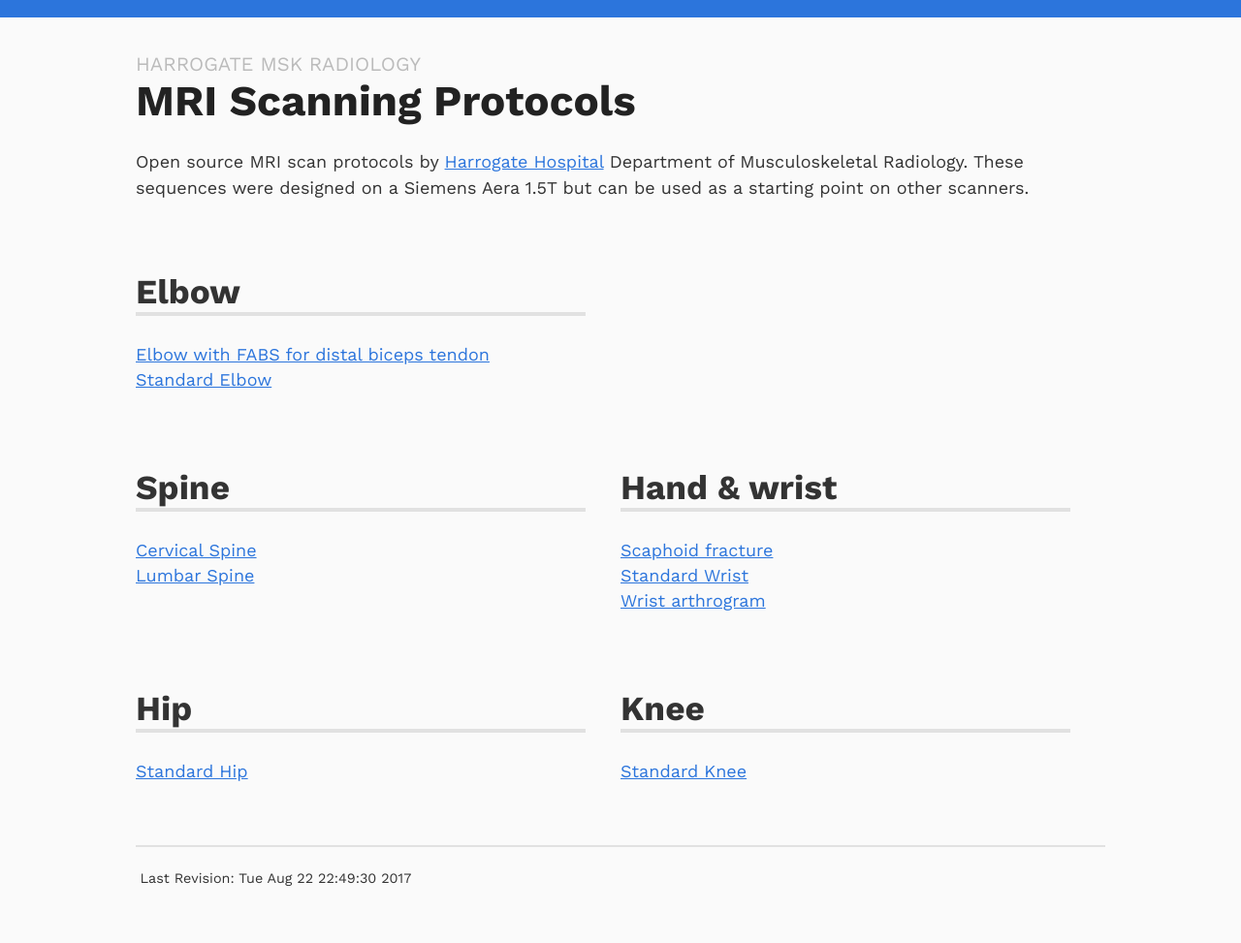
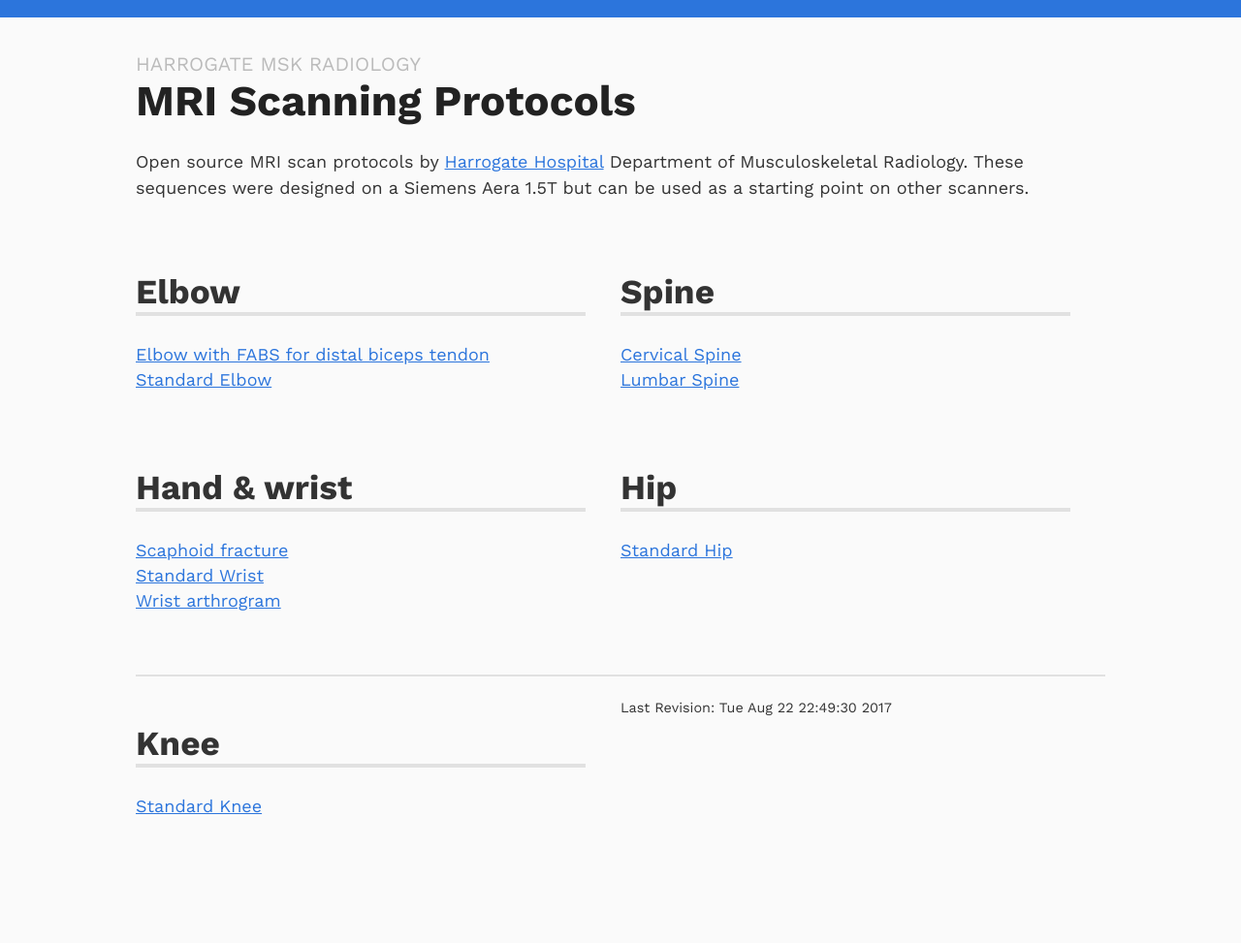
Before and after one commit to harrogatemsk/harrogatemsk.github.io, a Jekyll site: the page built from index.html, in a window 1280 px wide. Shown: the whole page at 97% size. Built offline with Jekyll 4.4.1, drawn with Linux system fonts in a browser that asks for light colours; after the commit the page ends 908 px from its top, so only the background shows below that.

Commit message:
Update index.html

```diff
--- a/index.html
+++ b/index.html
@@ -22,5 +22,5 @@ published: true
 	{% endfor %}
 	</ul>
 </div>
-{% if mod != 0 %}</section>{% else %}{% endif %}
+{% if mod == 0 %}</section>{% else %}{% endif %}
 {% endfor %}
```
